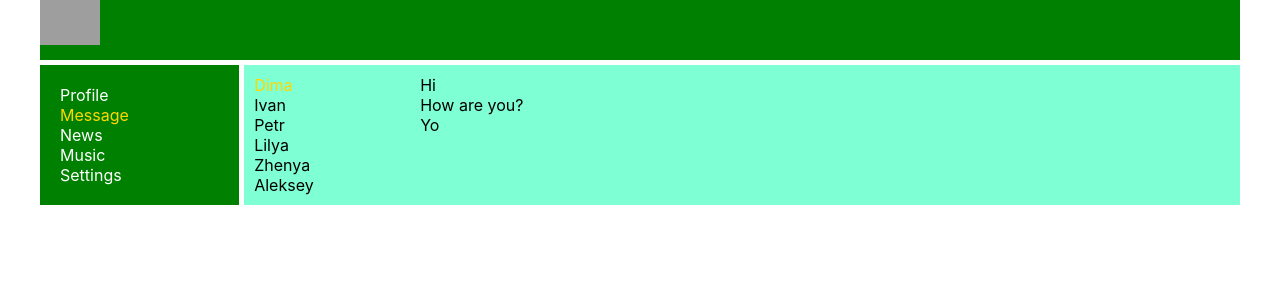
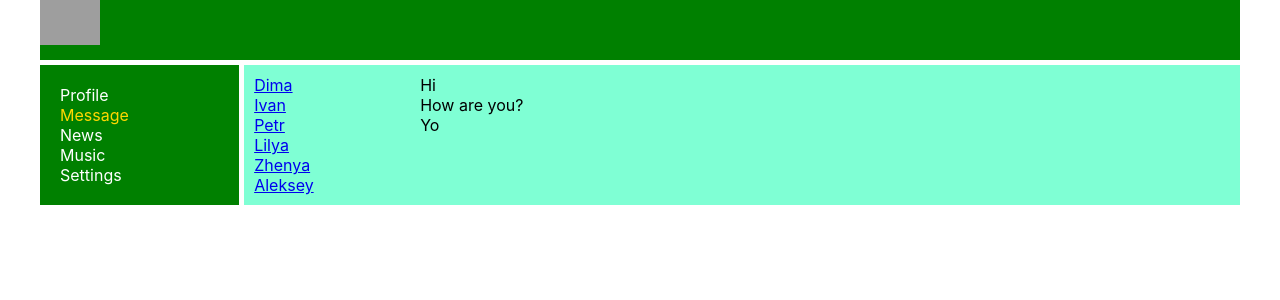
Before and after one commit to y-dmitriy/SocialNetwork, a React (Create React App) app: page /dialogs in a window 1280 px wide. Shown: the top 300 px of the page. Built offline with nearby package versions, Linux system fonts and the light colour scheme; grey boxes are pictures that could not be loaded.

Commit message:
Rel v.1.6

```diff
--- a/src/App.js
+++ b/src/App.js
@@ -16,11 +16,12 @@ const App = () => {
         <Header />
         <Navbar />
         <div className='app-wrapper-content'>
-          <Route path='/profile' component={Profile} />
-          <Route path='/dialogs' component={Dialogs} />
-          <Route path='/news' component={News} />
-          <Route path='/music' component={Music} />
-          <Route path='/settings' component={Settings} />
+          <Route to path='/profile' component={Profile} />
+          <Route to path='/profile' component={Profile} />
+          <Route to path='/dialogs' component={Dialogs} />
+          <Route to path='/news' component={News} />
+          <Route to path='/music' component={Music} />
+          <Route to path='/settings' component={Settings} />
         </div>
       </div>
     </BrowserRouter>);
--- a/src/components/Dialogs/Dialogs.jsx
+++ b/src/components/Dialogs/Dialogs.jsx
@@ -1,27 +1,29 @@
 import React from 'react';
 import s from './Dialogs.module.css';
+import { NavLink } from 'react-router-dom';
+
 
 const Dialogs = (props) => {
     return (
         <div className={s.dialogs}>
             <div className={s.dialogsItems}>
                 <div className={s.dialog + ' ' + s.active}>
-                    Dima
+                    <NavLink to='/dialogs/1'>Dima</NavLink>
                 </div>
                 <div className={s.dialog}>
-                    Ivan
+                <NavLink to='/dialogs/2'>Ivan</NavLink>
                 </div>
                 <div className={s.dialog}>
-                    Petr
+                <NavLink to='/dialogs/3'>Petr</NavLink>
                 </div>
                 <div className={s.dialog}>
-                    Lilya
+                <NavLink to='/dialogs/4'>Lilya</NavLink>
                 </div>
                 <div className={s.dialog}>
-                    Zhenya
+                <NavLink to='/dialogs/5'>Zhenya</NavLink>
                 </div>
                 <div className={s.dialog}>
-                    Aleksey
+                <NavLink to='/dialogs/6'>Aleksey</NavLink>
                 </div>
             </div>
             <div className={s.messages}>
```
